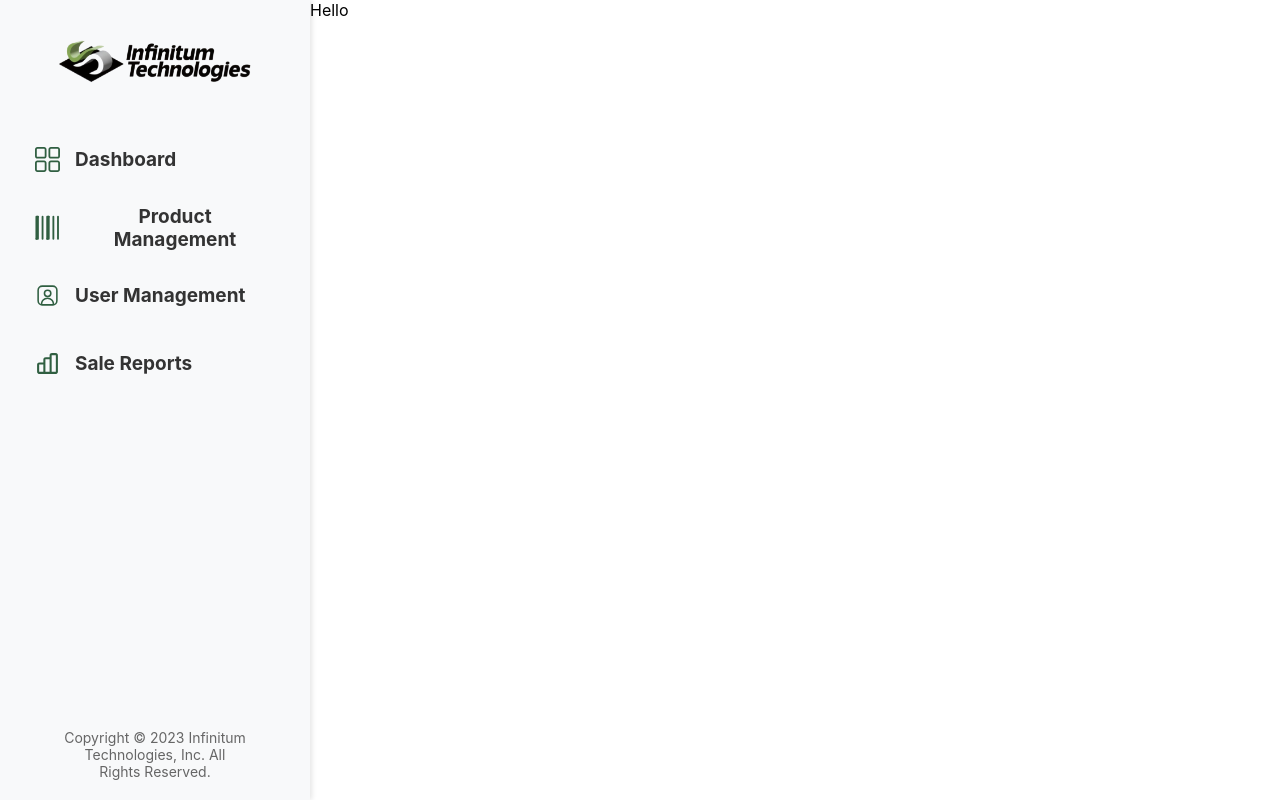
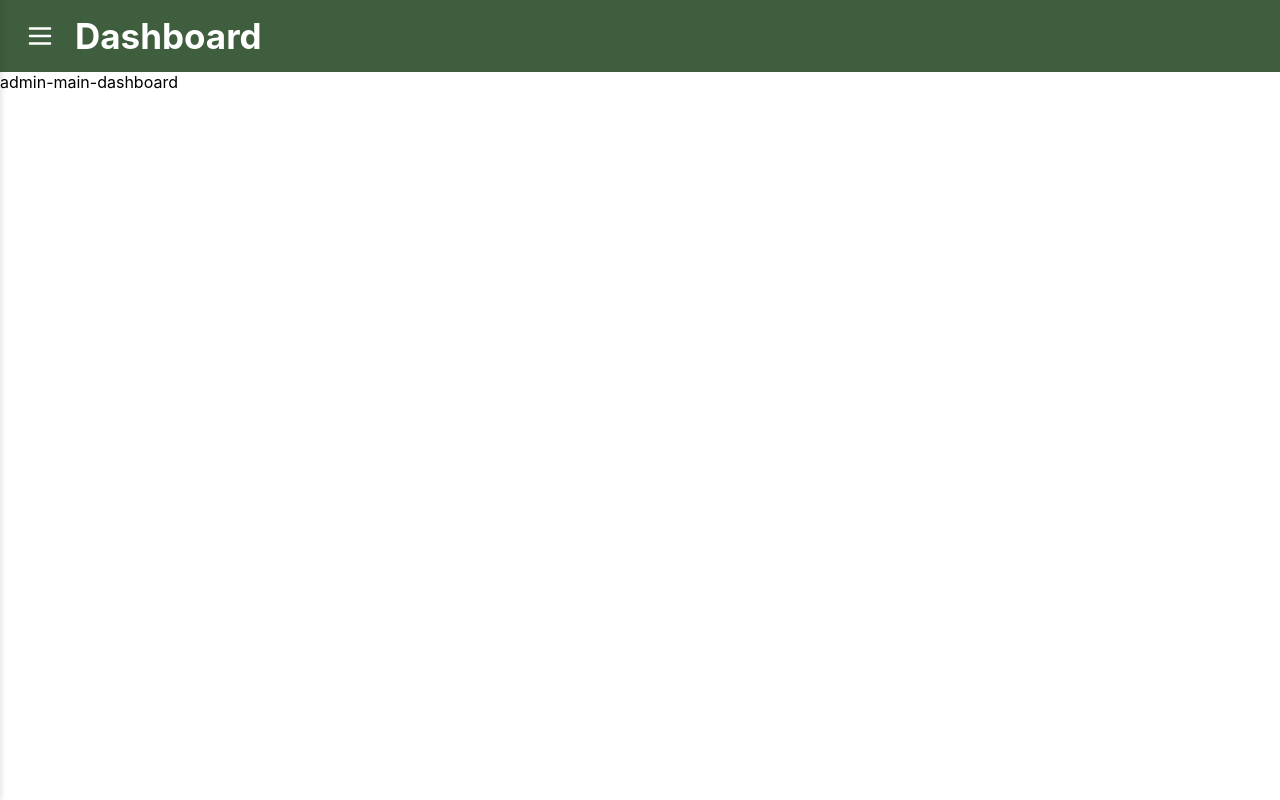
Before and after one commit to Shiverooo/OJT-PoS, a React (Create React App) app: page /admin in a window 1280 px wide. Built offline with nearby package versions, Linux system fonts and the light colour scheme.

Commit message:
changes to admin-dashboard

```diff
--- a/src/App.css
+++ b/src/App.css
@@ -1,7 +1,8 @@
 :root{
-  --primary-color: #2f4f2f;
+  --primary-color: #41ab5d;
   --secondary-color: #ffffff;
 }
+
 
 * {
     margin: 0;
--- a/src/App.jsx
+++ b/src/App.jsx
@@ -8,9 +8,11 @@ import SalesHistory from "./page/cashier-dashboard/dashboard/sales-history.tsx";
 import Inventory from "./page/cashier-dashboard/dashboard/inventory.tsx";
 
 import AdminDashboard from "./page/admin-dashboard/admin-dashboard.tsx";
+import AdminMainDashboard from "./page/admin-dashboard/dashboard/admin-main-dashboard.tsx"
 import ProductManagement from "./page/admin-dashboard/dashboard/product-management.tsx"
 import UserManagement from "./page/admin-dashboard/dashboard/user-management.tsx"
-import SalesReport from "./page/admin-dashboard/dashboard/sales-report.tsx"
+import SalesReport from "./page/admin-dashboard/dashboard/sales-reports.tsx"
+
 import NoPage from "./page/no-page.tsx";
 import "./App.css"
 
@@ -27,7 +29,8 @@ function App() {
                     <Route path="inventory" element={<Inventory/>}/>
                 </Route>
                 <Route path="admin" element={<AdminDashboard/>}>
-                    <Route index element={<ProductManagement/>}/>
+                    <Route index element={<AdminMainDashboard/>}/>
+                    <Route path="product-management" element={<ProductManagement/>}/>
                     <Route path="user-management" element={<UserManagement/>}/>
                     <Route path="sales-reports" element={<SalesReport/>}/>
                 </Route>
--- a/src/page/admin-dashboard/admin-dashboard.tsx
+++ b/src/page/admin-dashboard/admin-dashboard.tsx
@@ -1,4 +1,4 @@
-import React from "react";
+import React, { useState, useEffect } from "react";
 import { Link, Outlet, useLocation } from "react-router-dom";
 import "../../styles/admin/admin-dashboard.css";
 import logo from "../../assets/images/infinitum.png";
@@ -6,47 +6,95 @@ import dashboardIcon from "../../assets/images/dashboard-icon.svg";
 import productIcon from "../../assets/images/barcode_icon.svg";
 import userIcon from "../../assets/images/user-management-icon.svg";
 import salesIcon from "../../assets/images/sale-reports-icon.svg";
+import menuIcon from "../../assets/images/menu-icon.svg";
 
 function AdminDashboard() {
   const location = useLocation();
+  const [sidebarOpen, setSidebarOpen] = useState(false);
+
+  // Determine the header title based on the current route
+  let headerTitle = "Dashboard"; // Default title
+
+  if (location.pathname === "/admin") {
+    headerTitle = "Dashboard";
+  } else if (location.pathname === "/admin/product-management") {
+    headerTitle = "Product Management";
+  } else if (location.pathname === "/admin/user-management") {
+    headerTitle = "User Management";
+  } else if (location.pathname === "/admin/sales-reports") {
+    headerTitle = "Sale Reports";
+  }
+
+  // Set the document title based on the header title
+  useEffect(() => {
+    document.title = `Infinitum Admin | ${headerTitle}`;
+  }, [headerTitle]);
+
+  const toggleSidebar = () => {
+    setSidebarOpen(!sidebarOpen); // Toggle the sidebar visibility
+  };
 
   return (
     <div className="admin-dashboard">
       {/* Sidebar */}
-      <div className="admin-sidebar">
+      <div className={`admin-sidebar ${sidebarOpen ? "open" : ""}`}>
         <div className="sidebar-header">
           <img src={logo} alt="Infinitum Technologies" className="logo" />
         </div>
         <nav className="nav-links">
           <ul>
             <Link to="/admin">
-            <li className={`nav-item ${location.pathname === "/admin/dashboard" ? "active" : ""}`}>
-              <img src={dashboardIcon} alt="Dashboard Icon" className="nav-icon" />
+              <li
+                className={`admin-item ${location.pathname === "/admin" ? "active" : ""}`}
+              >
+                <img
+                  src={dashboardIcon}
+                  alt="Dashboard Icon"
+                  className="nav-icon"
+                />
                 Dashboard
-            </li>
+              </li>
             </Link>
-            <Link to="/admin">
-            <li className={`nav-item ${location.pathname === "/admin/product-management" ? "active" : ""}`}>
-                <img src={productIcon} alt="Product Management Icon" className="nav-icon" />
+            <Link to="/admin/product-management">
+              <li
+                className={`admin-item ${location.pathname === "/admin/product-management" ? "active" : ""}`}
+              >
+                <img
+                  src={productIcon}
+                  alt="Product Management Icon"
+                  className="nav-icon"
+                />
                 Product Management
-            </li>
+              </li>
             </Link>
             <Link to="/admin/user-management">
-            <li className={`nav-item ${location.pathname === "/admin/user-management" ? "active" : ""}`}>
-                <img src={userIcon} alt="User Management Icon" className="nav-icon" />
+              <li
+                className={`admin-item ${location.pathname === "/admin/user-management" ? "active" : ""}`}
+              >
+                <img
+                  src={userIcon}
+                  alt="User Management Icon"
+                  className="nav-icon"
+                />
                 User Management
-            </li>
+              </li>
             </Link>
             <Link to="/admin/sales-reports">
-            <li className={`nav-item ${location.pathname === "/admin/sale-reports" ? "active" : ""}`}>
-                <img src={salesIcon} alt="Sale Reports Icon" className="nav-icon" />
+              <li
+                className={`admin-item ${location.pathname === "/admin/sales-reports" ? "active" : ""}`}
+              >
+                <img
+                  src={salesIcon}
+                  alt="Sale Reports Icon"
+                  className="nav-icon"
+                />
                 Sale Reports
-            </li>
+              </li>
             </Link>
           </ul>
         </nav>
         <footer className="sidebar-footer">
-          <p className="sidebar-footer">
+          <p>
             Copyright © 2023 Infinitum
             <br />
             Technologies, Inc. All
@@ -55,7 +103,22 @@ function AdminDashboard() {
           </p>
         </footer>
       </div>
-      <Outlet />
+
+      {/* Header */}
+      <div className={`admin-content ${sidebarOpen ? "sidebar-open" : ""}`}>
+        <div className="header">
+          <img
+            src={menuIcon}
+            alt="Menu Icon"
+            className="menu-icon"
+            onClick={toggleSidebar} // Toggle sidebar on click
+          />
+          <div className="header-title">
+            <h1>{headerTitle}</h1>
+          </div>
+        </div>
+        <Outlet />
+      </div>
     </div>
   );
 }
--- /dev/null
+++ b/src/page/admin-dashboard/dashboard/admin-main-dashboard.tsx
@@ -0,0 +1,9 @@
+import React from 'react'
+
+function AdminMainDashboard() {
+  return (
+    <div>admin-main-dashboard</div>
+  )
+}
+
+export default AdminMainDashboard
--- a/src/styles/admin/admin-dashboard.css
+++ b/src/styles/admin/admin-dashboard.css
@@ -1,5 +1,6 @@
 .admin-dashboard {
   display: flex;
+  position: relative;
 }
 
 .admin-sidebar {
@@ -11,6 +12,14 @@
   justify-content: space-between;
   padding: 20px;
   box-shadow: 2px 0 5px rgba(0, 0, 0, 0.1);
+  position: fixed;
+  left: -310px;
+  top: 0;
+  transition: left 0.3s ease;
+}
+
+.admin-sidebar.open {
+  left: 0;
 }
 
 .sidebar-header {
@@ -19,7 +28,6 @@
 }
 
 .logo {
-  /* max-width: 100%; */
   width: 250px;
   height: auto;
 }
@@ -37,36 +45,40 @@
   width: 100%;
 }
 
-.nav-item {
+.admin-item {
   display: flex;
   align-items: center;
   text-decoration: none;
-  color: #333;
+  color: #292929;
   font-size: 19px;
   width: 100%;
   height: 60px;
   justify-content: flex-start;
   padding-left: 15px;
+  margin-bottom: 10px;
+  border-radius: 10px;
 }
 
-.nav-item a {
-  display: flex;
-}
-
-.nav-item:hover {
-  border-radius: 10px;
-  background-color: #7da84a;
+.admin-item:hover {
+  background-color: #3f5e3e;
   color: white;
   transition: background-color 0.3s ease, color 0.3s ease;
 }
 
-.nav-item:hover .nav-icon {
-  filter: invert(100%) sepia(0%) saturate(0%) hue-rotate(0deg) brightness(100%) contrast(100%);
+.admin-item.active {
+  background-color: #ddd;
+  font-weight: bold;
+  box-shadow: inset 0 2px 4px rgba(0, 0, 0, 0.2);
 }
 
-.nav-item.active {
+.admin-item.active:hover {
   background-color: #ddd;
-  font-weight: bold;
+  color: inherit;
+}
+
+/* Prevent icon color change on active items */
+.admin-item:not(.active):hover .nav-icon {
+  filter: invert(100%) brightness(100%) contrast(100%);
 }
 
 .nav-icon {
@@ -74,17 +86,7 @@
   height: 25px;
   margin-right: 15px;
   vertical-align: middle;
-  filter: invert(28%) sepia(67%) saturate(345%) hue-rotate(89deg)
-    brightness(91%) contrast(84%);
-}
-
-.nav-links li {
-  margin-bottom: 8px;
-}
-
-.nav-links a {
-  display: flex;
-  align-items: center;
+  transition: filter 0.3s ease;
 }
 
 .sidebar-footer {
@@ -92,5 +94,48 @@
   text-align: center;
   color: #666;
   margin-top: auto;
-  /* padding-bottom: 10px; */
 }
+
+/* Content area */
+.admin-content {
+  flex-grow: 1;
+  margin-left: 0;
+  transition: margin-left 0.3s ease;
+}
+
+.admin-content.sidebar-open {
+  margin-left: 310px;
+}
+
+.header {
+  display: flex;
+  align-items: center;
+  justify-content: flex-start;
+  background-color: #3f5e3e;
+  max-height: 100%;
+  padding: 15px;
+}
+
+.header-title {
+  display: flex;
+  align-items: center;
+}
+
+.header-title h1 {
+  text-align: left;
+  color: #ffffff;
+  font-size: 35px;
+  font-weight: bold;
+  margin: 0;
+}
+
+/* Menu Icon */
+.menu-icon {
+  width: 30px;
+  height: 30px;
+  cursor: pointer;
+  margin-left: 10px;
+  margin-right: 20px;
+  display: inline-block;
+  filter: invert(100%) brightness(100%) contrast(100%);
+}
--- a/src/styles/cashier/cashier-dashboard.css
+++ b/src/styles/cashier/cashier-dashboard.css
@@ -28,7 +28,7 @@ body {
   font-size: 16px;
   font-weight: bold;
   align-items: center;
-  background-color: #6a9135;
+  background-color: var(--primary-color);
   color: white;
   padding: 20px 15px;
   height: 85px;
@@ -150,7 +150,7 @@ body {
   padding: 10px;
   box-shadow: 0px 2px 5px rgba(0, 0, 0, 0.3);
   transition: transform 0.2s ease-in-out;
-  border: 10px solid #7da84a;
+  border: 10px solid var(--primary-color);
   margin-bottom: 15px;
   cursor: pointer;
   position: relative;
@@ -209,7 +209,7 @@ body {
 
 /* Active Navigation Item */
 .nav-item.active {
-  color: #6a9135;
+  color: var(--primary-color);;
   border-top: 3px solid #6a9135;
 }
 
--- a/src/styles/cashier/inventory.css
+++ b/src/styles/cashier/inventory.css
@@ -44,7 +44,7 @@
 .table-header {
   display: grid;
   grid-template-columns: repeat(8, 1fr);
-  background-color: #7da84a;
+  background-color: var(--primary-color);
   padding: 12px 0;
   box-shadow: 0 2px 4px rgba(0, 0, 0, 0.2);
   margin-top: 20px;
--- a/src/styles/cashier/sidebar.css
+++ b/src/styles/cashier/sidebar.css
@@ -24,7 +24,7 @@
 /* Style for all li */
 .sidebar ul li {
   padding: 15px 20px;
-  color: #7da84a;
+  color: var(--primary-color);
   cursor: pointer;
   font-size: 18px;
   font-weight: 500;
@@ -52,7 +52,7 @@
 
 /* Hover effect */
 .sidebar ul li:hover {
-  background-color: #7da84a;
+  background-color: #41ab5d;
   color: white;
   transition: background-color 0.3s ease, color 0.3s ease;
 }
```
Also changed, not shown: src/styles/cashier/receipt.css (+5 -4 lines), src/page/admin-dashboard/dashboard/sales-reports.tsx (renamed from src/page/admin-dashboard/dashboard/sales-report.tsx), src/styles/admin/admin-main-dashboard.css (added).
